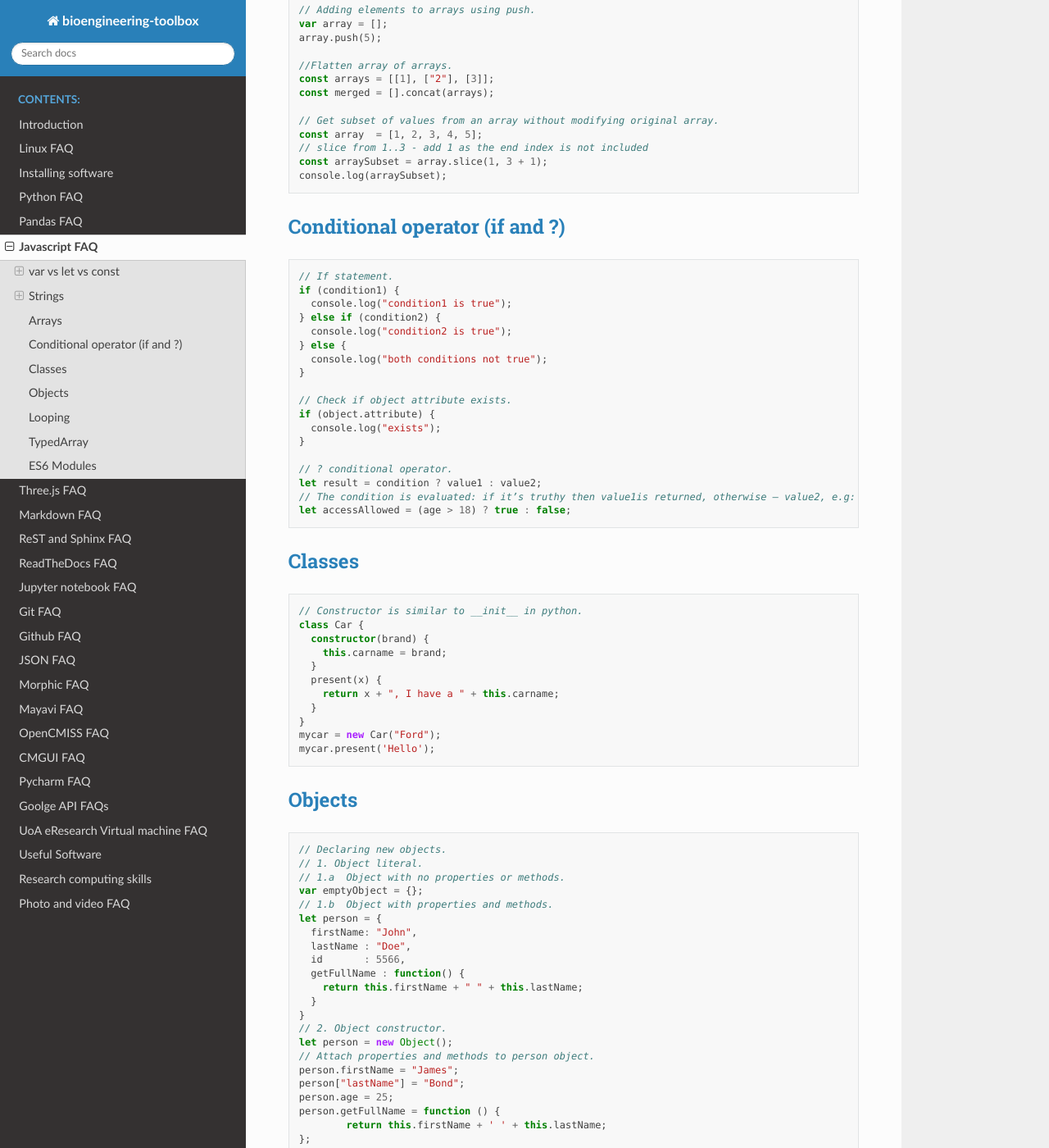
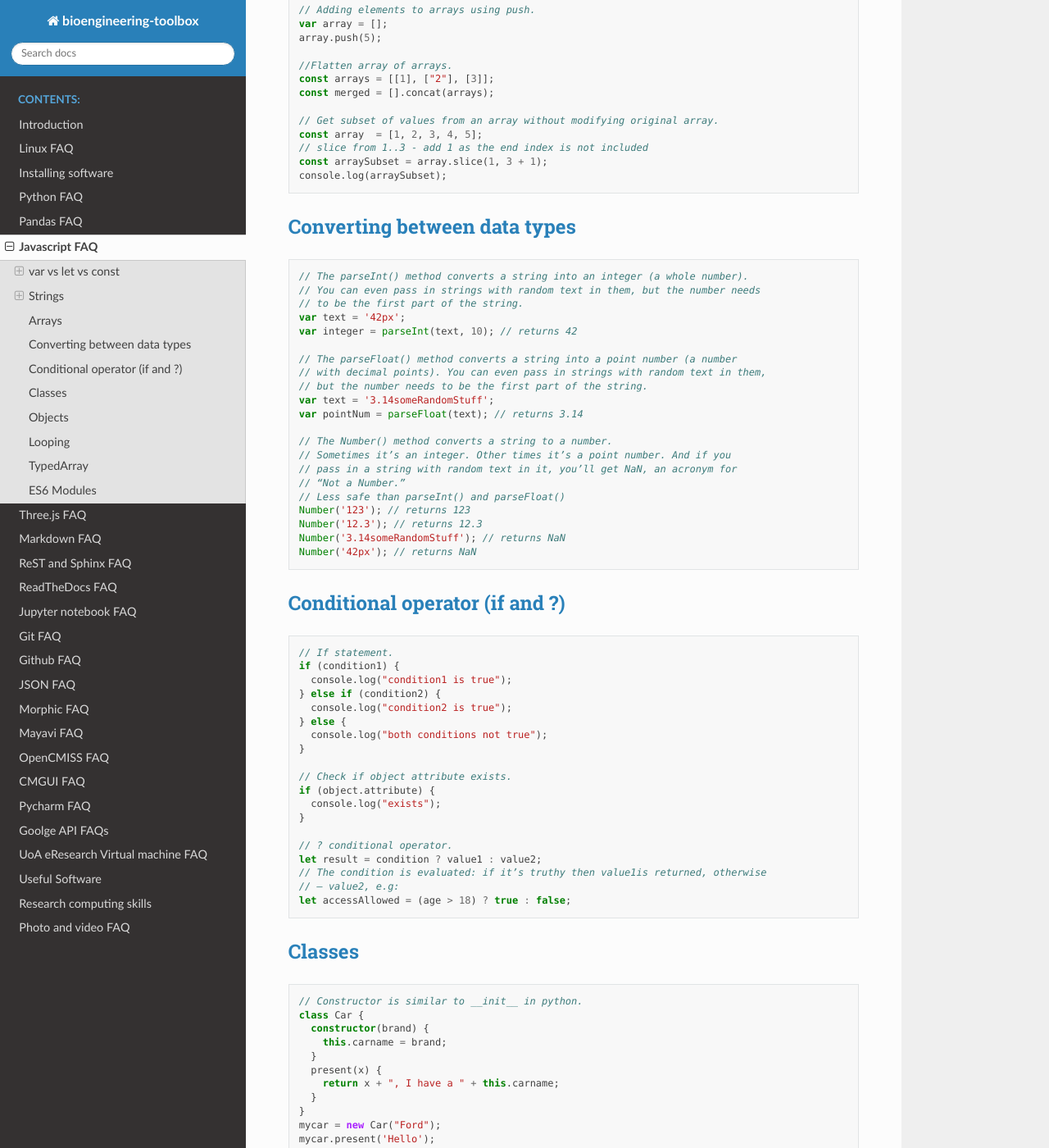
Before and after one commit to PrasadBabarendaGamage/bioengineering-toolbox, a Sphinx documentation site: the page built from docs/source/javascript_faq.md, in a window 1280 px wide and 1400 px high, scrolled down 1113 px. Shown: the whole window at 82% size. Built offline with Sphinx 7.4.7 and the Read the Docs theme 2.0.0, drawn with Linux system fonts in a browser that asks for light colours.

Commit message:
Adding converting between data types section to Javascript faq

````diff
--- a/docs/source/javascript_faq.md
+++ b/docs/source/javascript_faq.md
@@ -56,6 +56,32 @@ const arraySubset = array.slice(1, 3 + 1);
 console.log(arraySubset);
 ```
 
+## [Converting between data types](https://gomakethings.com/converting-strings-to-numbers-with-vanilla-javascript/)
+
+```javascript
+// The parseInt() method converts a string into an integer (a whole number).
+// You can even pass in strings with random text in them, but the number needs
+// to be the first part of the string.
+var text = '42px';
+var integer = parseInt(text, 10); // returns 42
+
+// The parseFloat() method converts a string into a point number (a number
+// with decimal points). You can even pass in strings with random text in them,
+// but the number needs to be the first part of the string.
+var text = '3.14someRandomStuff';
+var pointNum = parseFloat(text); // returns 3.14
+
+// The Number() method converts a string to a number.
+// Sometimes it’s an integer. Other times it’s a point number. And if you
+// pass in a string with random text in it, you’ll get NaN, an acronym for
+// “Not a Number.”
+// Less safe than parseInt() and parseFloat()
+Number('123'); // returns 123
+Number('12.3'); // returns 12.3
+Number('3.14someRandomStuff'); // returns NaN
+Number('42px'); // returns NaN
+```
+
 ## [Conditional operator (if and ?)](https://javascript.info/ifelse#:~:text=The%20so%2Dcalled%20%E2%80%9Cconditional%E2%80%9D,JavaScript%20which%20has%20that%20many.)
 
 ```javascript
@@ -75,7 +101,8 @@ if (object.attribute) {
 
 // ? conditional operator.
 let result = condition ? value1 : value2;
-// The condition is evaluated: if it’s truthy then value1is returned, otherwise – value2, e.g:
+// The condition is evaluated: if it’s truthy then value1is returned, otherwise
+// – value2, e.g:
 let accessAllowed = (age > 18) ? true : false;
 ```
 
````
